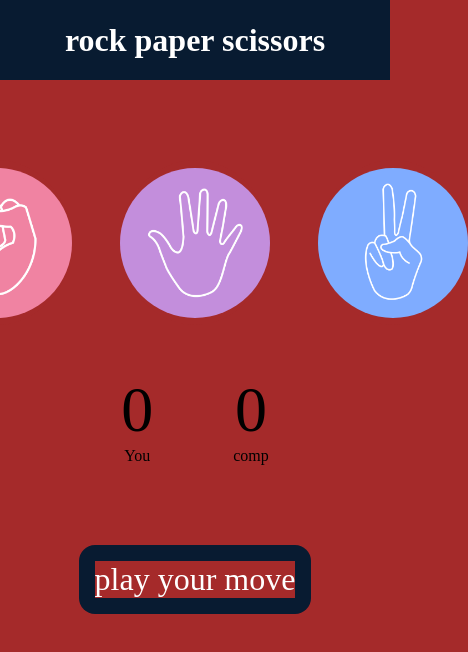
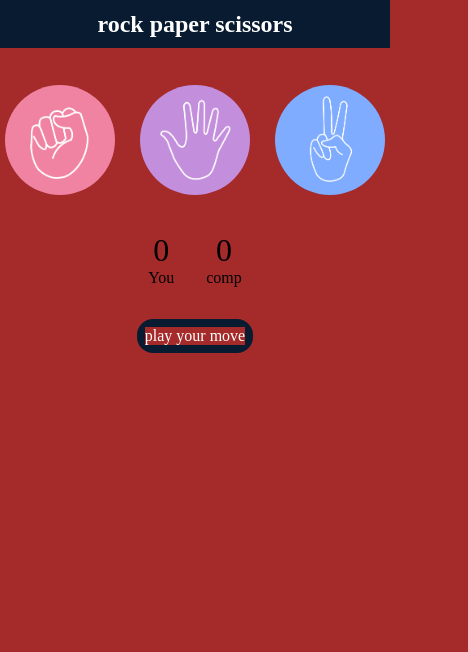
Before and after one commit to Srinu574/rock-paper-scissors-game, a plain HTML site: page index.html in a window 390 px wide. Shown: the whole page, 468 px wide, since content can reach past the window. Drawn offline with Linux system fonts and the light colour scheme.

Commit message:
Add mobile responsiveness to the game

```diff
--- a/style.css
+++ b/style.css
@@ -59,3 +59,38 @@ img{
     padding: 1rem;
     border-radius: 1rem;
 }
+
+/* Mobile responsiveness */
+@media (max-width: 768px) {
+    h1 {
+        height: 3rem;
+        line-height: 3rem;
+        font-size: 1.5rem;
+    }
+    .choice {
+        height: 120px;
+        width: 120px;
+    }
+    img {
+        height: 110px;
+        width: 110px;
+    }
+    .choices {
+        gap: 1rem;
+        margin-top: 2rem;
+    }
+    .score-board {
+        gap: 2rem;
+        margin-top: 2rem;
+    }
+    #user-score, #comp-score {
+        font-size: 2rem;
+    }
+    .msg-container {
+        margin-top: 2rem;
+    }
+    #msg {
+        font-size: 1rem;
+        padding: 0.5rem;
+    }
+}
```
